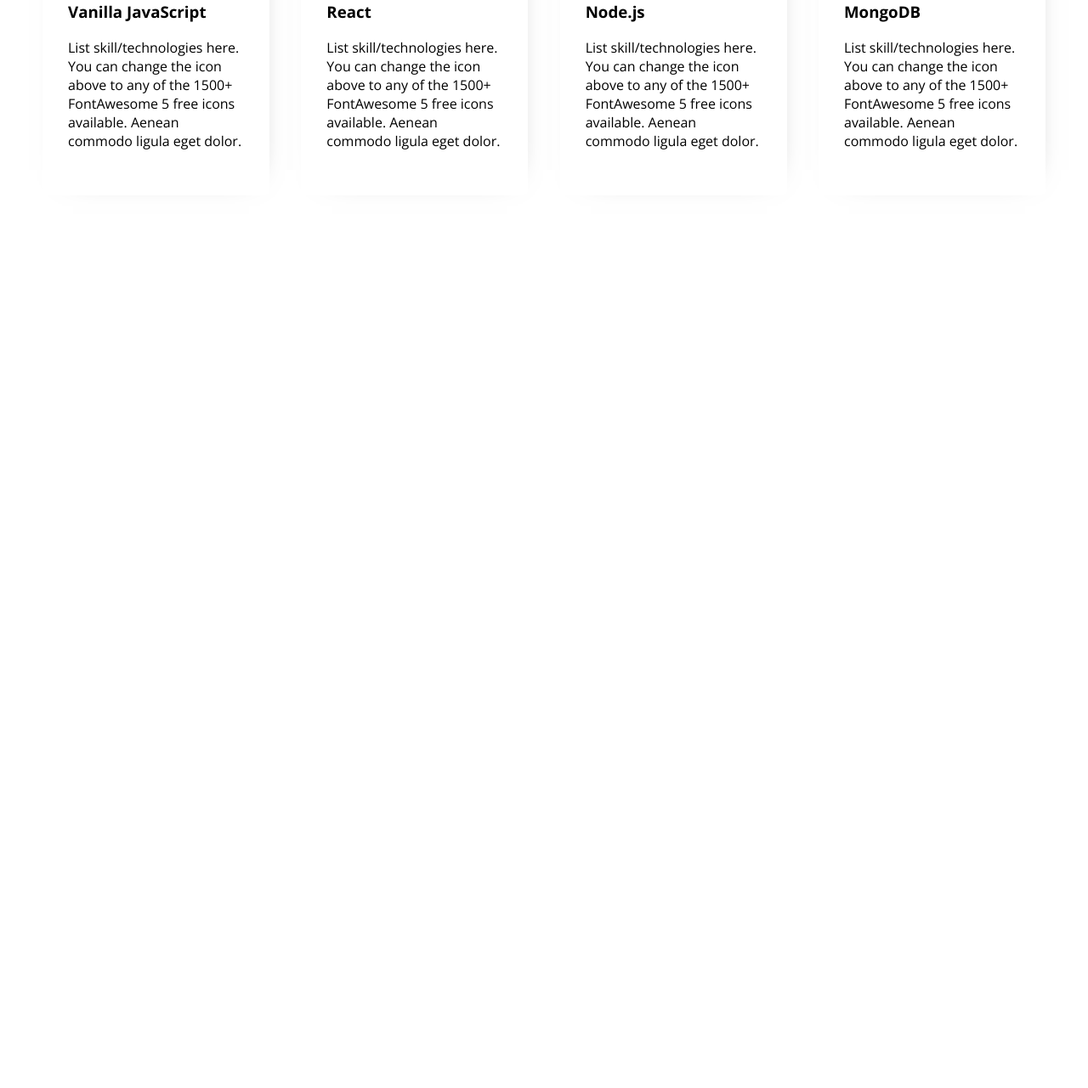
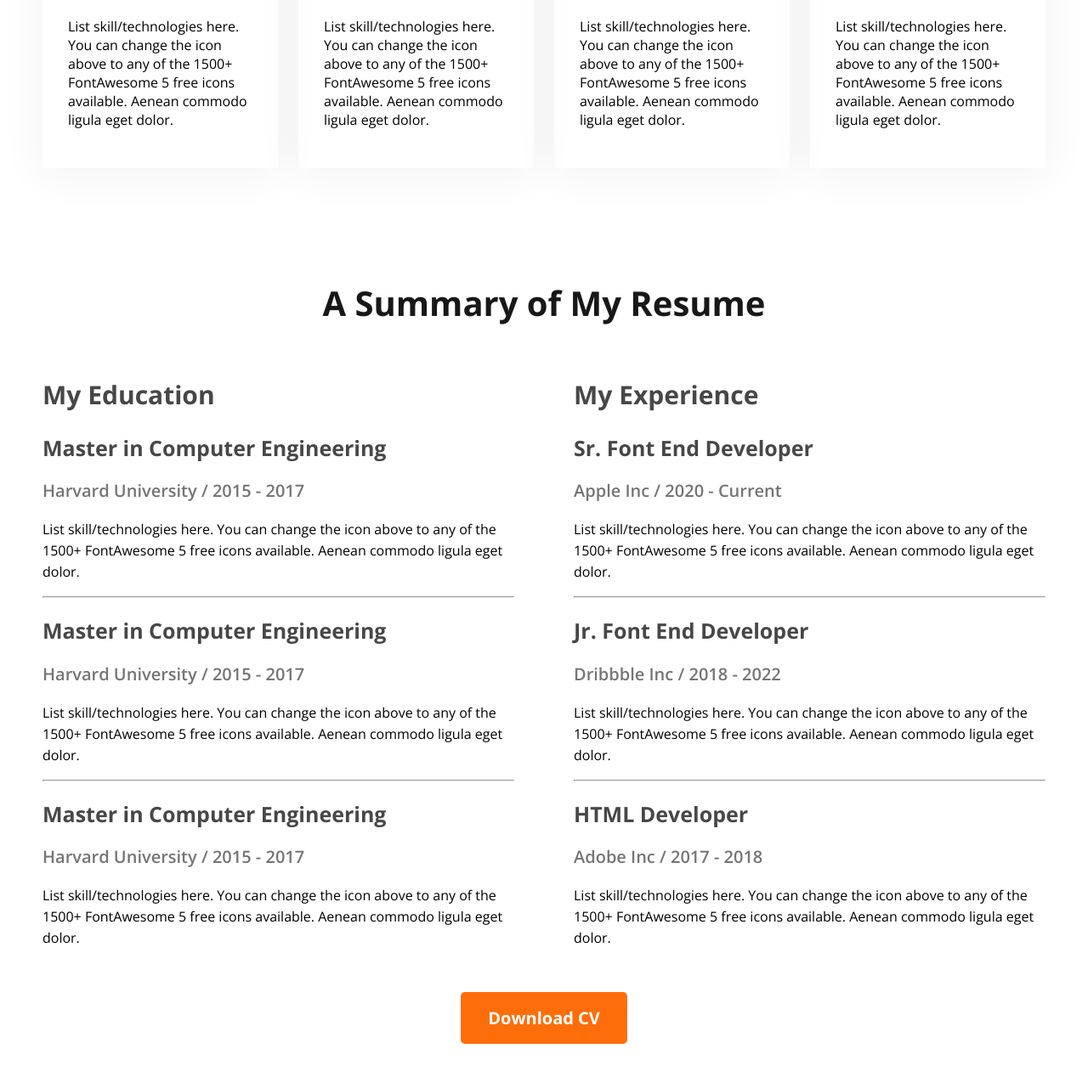
Before and after one commit to Milon001/mysite, a plain HTML site: page index.html in a window 1280 px wide. Shown: the part 1902-3183 px from the top of the page at 85% size. Before the commit the page ends 2263 px from the top, so only its background shows below. Drawn offline with nearby package versions, Linux system fonts and the light colour scheme.

Commit message:
resume section

```diff
--- a/index.html
+++ b/index.html
@@ -37,7 +37,6 @@
 
     <main>
       <section class="about">
-
         <h1 class="section-tittle">About Me</h1>
         <p class="section-description">
           I, m a designer & developer with a passion for web design. I enjoy
@@ -64,34 +63,130 @@
             <b>Los Angeles, USA</b>
           </div>
         </div>
-
       </section>
 
-      <section class="skills">
-        <h1 class="section-tittle">What I do</h1>
-        <p class="section-description">I have more than 10 years experience building software for clients all over the world. Below is a quick overview of my main technical skill sets and technologies i use. Want to find out more about my experience? Check out my online resume and project portfolio.
+      <section class="skills-section">
+        <h1 class="section-tittle text-center">What I do</h1>
+        <p class="section-description text-center">
+          I have more than 10 years experience building software for clients all
+          over the world. Below is a quick overview of my main technical skill
+          sets and technologies i use. Want to find out more about my
+          experience? Check out my online resume and project portfolio.
         </p>
-        <div class="section-footer">
-      <div class="card">
-        <img src="./resources/images/icons/js.png" alt="">
-        <h3>Vanilla JavaScript</h3>
-        <p>List skill/technologies here. You can change the icon above to any of the 1500+ FontAwesome 5 free icons available. Aenean commodo ligula eget dolor.</p>
+
+        <div class="skills-container">
+          <div class="skills">
+            <img
+              src="./resources/images/icons/js.png"
+              alt=""
+              class="skills-logo"
+            />
+            <h4 class="skills-tittle">Vanilla JavaScript</h4>
+            <p class="skills-description">
+              List skill/technologies here. You can change the icon above to any
+              of the 1500+ FontAwesome 5 free icons available. Aenean commodo
+              ligula eget dolor.
+            </p>
           </div>
-      <div class="card">
-        <img src="./resources/images/icons/react.png" alt="">
-        <h3>React</h3>
-        <p>List skill/technologies here. You can change the icon above to any of the 1500+ FontAwesome 5 free icons available. Aenean commodo ligula eget dolor.</p>
+          <div class="skills">
+            <img
+              src="./resources/images/icons/react.png"
+              alt=""
+              class="skills-logo"
+            />
+            <h4 class="skills-tittle">React</h4>
+            <p class="skills-description">
+              List skill/technologies here. You can change the icon above to any
+              of the 1500+ FontAwesome 5 free icons available. Aenean commodo
+              ligula eget dolor.
+            </p>
           </div>
-      <div class="card">
-        <img src="./resources/images/icons/nodejs.png" alt="">
-        <h3>Node.js</h3>
-        <p>List skill/technologies here. You can change the icon above to any of the 1500+ FontAwesome 5 free icons available. Aenean commodo ligula eget dolor.</p>
+          <div class="skills">
+            <img
+              src="./resources/images/icons/nodejs.png"
+              alt=""
+              class="skills-logo"
+            />
+            <h4 class="skills-tittle">Node.js</h4>
+            <p class="skills-description">
+              List skill/technologies here. You can change the icon above to any
+              of the 1500+ FontAwesome 5 free icons available. Aenean commodo
+              ligula eget dolor.
+            </p>
           </div>
-      <div class="card">
-        <img src="./resources/images/icons/mongo.png" alt="">
-        <h3>MongoDB</h3>
-        <p>List skill/technologies here. You can change the icon above to any of the 1500+ FontAwesome 5 free icons available. Aenean commodo ligula eget dolor.</p>
+          <div class="skills">
+            <img
+              src="./resources/images/icons/mongo.png"
+              alt=""
+              class="skills-logo"
+            />
+            <h4 class="skills-tittle">MongoDB</h4>
+            <p class="skills-description">
+              List skill/technologies here. You can change the icon above to any
+              of the 1500+ FontAwesome 5 free icons available. Aenean commodo
+              ligula eget dolor.
+            </p>
           </div>
+        </div>
+      </section>
+
+      <section class="resume-section">
+        <div class="section-tittle text-center">A Summary of My Resume</div>
+        <div class="resume-container">
+          <div class="resume-education">
+            <h1 class="edu-name">My Education</h1>
+            <div class="edu-1">
+              <h2 class="edu-tittle">Master in Computer Engineering</h2>
+              <h3 class="edu-range">Harvard University / 2015 - 2017</h3>
+              <p class="edu-description">List skill/technologies here. You can change the icon above
+                to any of the 1500+ FontAwesome 5 free icons available. Aenean commodo ligula eget dolor.</p>
+                <hr>
+            </div>
+            <div class="edu-2">
+              <h2 class="edu-tittle">Master in Computer Engineering</h2>
+              <h3 class="edu-range">Harvard University / 2015 - 2017</h3>
+              <p class="edu-description">List skill/technologies here. You can change the icon above
+                to any of the 1500+ FontAwesome 5 free icons available. Aenean commodo ligula eget dolor.</p>
+                <hr>
+            </div>
+            <div class="edu-3">
+              <h2 class="edu-tittle">Master in Computer Engineering</h2>
+              <h3 class="edu-range">Harvard University / 2015 - 2017</h3>
+              <p class="edu-description">List skill/technologies here. You can change the icon above
+                to any of the 1500+ FontAwesome 5 free icons available. Aenean commodo ligula eget dolor.</p>
+
+            </div>
+          </div>
+          <div class="resume-expriance">
+            <h1 class="expriance-name">My Experience</h1>
+
+            <div class="expriance-1">
+              <h2 class="expriance-tittle">Sr. Font End Developer</h2>
+              <h3 class="expriance-range">Apple Inc / 2020 - Current</h3>
+              <p class="expriance-description">List skill/technologies here. You can change the icon above
+                to any of the 1500+ FontAwesome 5 free icons available. Aenean commodo ligula eget dolor.</p>
+                <hr>
+            </div>
+            <div class="expriance-2">
+              <h2 class="expriance-tittle">Jr. Font End Developer</h2>
+              <h3 class="expriance-range">Dribbble Inc / 2018 - 2022</h3>
+              <p class="expriance-description">List skill/technologies here. You can change the icon above
+                to any of the 1500+ FontAwesome 5 free icons available. Aenean commodo ligula eget dolor.</p>
+                <hr>
+            </div>
+            <div class="expriance-3">
+              <h2 class="expriance-tittle">HTML Developer</h2>
+              <h3 class="expriance-range">Adobe Inc / 2017 - 2018</h3>
+              <p class="expriance-description">List skill/technologies here. You can change the icon above
+                to any of the 1500+ FontAwesome 5 free icons available. Aenean commodo ligula eget dolor.</p>
+
+            </div>
+          </div>
+        </div>
+        <div class="text-center cv-btn">
+          <button class="btn-main">
+            Download CV
+          </button>
         </div>
       </section>
     </main>
--- a/resources/styles/index.css
+++ b/resources/styles/index.css
@@ -8,9 +8,15 @@
     font-weight: bold;
     margin-bottom: 2px;
 }
+.text-center{
+  text-align: center;
+}
 main{
    max-width: 1180px;
-   margin: 131px auto;
+   margin: 0px auto;
+}
+main section{
+  margin: 131px 0px;
 }
 .section-description{
     color: #757575;
@@ -102,7 +108,7 @@
 .about{
     padding: 131px 156px;
     background-color: #FFF8F3;
-    margin: 131px 0px;
+
     text-align: center;
     display: flex;
     flex-direction: column;
@@ -115,40 +121,72 @@
 }
 
 
+/* skills section css  */
+
+.skills-container{
+  display: flex;
+  gap: 24px;
+}
 .skills{
-  /* background-color: #FFF8F3; */
+  padding: 30px;
+  box-shadow: 0px 6px 50px 0px rgba(0, 0, 0, 0.06);
+}
+
+.skills-section>.section-description{
+padding: 35px 135px;
+}
+/* skills section css end */
+
+.resume-container{
   display: flex;
-  flex-direction: column;
-  /* align-items: center; */
-
-
-  text-align: center;
-justify-content: space-between;
+  gap: 70px;
+}
+.edu-name{
+  font-size: 30px;
+  color: #474747;
 
 }
+.edu-tittle{
+font-size: 25px;
+font-weight: bold;
+color: #474747;
 
-.card{
-  width: 207px;
-  box-shadow: 6px 0px 35px -30px #757575;
-  padding: 30px;
-  min-height: 267px;
-  /* margin: 0px 24px; */
-  border-radius: 5px;
+}
+.edu-description{
+  line-height: 25px;
+}
+.edu-range{
+  font-size: 20px;
+  font-weight: 600;
+  color: #757575;
+}
+.resume-section>.section-tittle{
+  margin: 35px;
 }
 
-.skills>.section-footer{
-  display: flex;
-  justify-content: space-between;
-  text-align: start;
-
-
+/* expriance  */
+.expriance-name{
+  font-size: 30px;
+  color: #474747;
 
 }
-.skills>.section-description{
-  padding: 31px 156px;
+.expriance-tittle{
+font-size: 25px;
+font-weight: bold;
+color: #474747;
+
+}
+.expriance-description{
+  line-height: 25px;
+}
+.expriance-range{
+  font-size: 20px;
+  font-weight: 600;
   color: #757575;
 }
-.skills>.card>p{
-
-  color: #757575;
+.resume-section>.section-tittle{
+  margin: 35px;
 }
+.cv-btn{
+  margin-top: 35px;
+}
```
Lines whose indentation alone changed are shown as unchanged.
